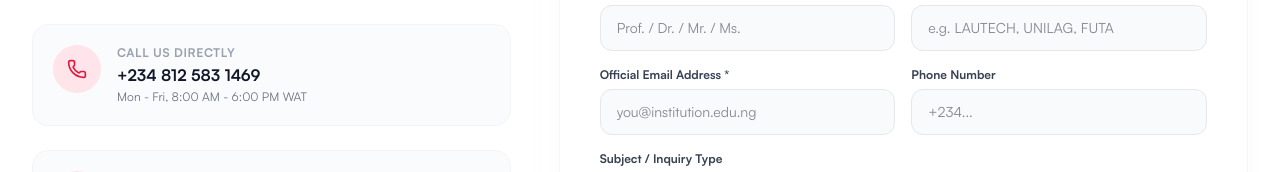
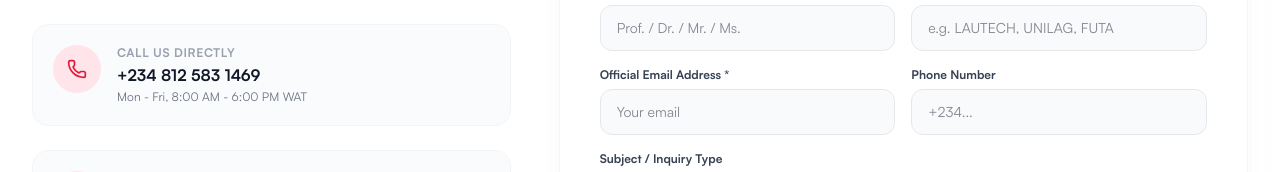
Before and after one commit to Joseph-fol/DMDAS-WEBSITE, a Next.js app: page /contact in a window 1280 px wide. Shown: the part 506-678 px from the top of the page. Built offline with nearby package versions, Linux system fonts and the light colour scheme.

Commit message:
Add AOS animations to ContactPage and FaqAccordion components

```diff
--- a/src/app/contact/page.tsx
+++ b/src/app/contact/page.tsx
@@ -47,7 +47,7 @@ export default function ContactPage() {
         <div className="max-w-7xl mx-auto px-4 sm:px-6 lg:px-8">
           <div className="grid grid-cols-1 lg:grid-cols-12 gap-12">
             {/* Left: Contact Info */}
-            <div className="lg:col-span-5 space-y-8">
+            <div data-aos="fade-right" data-aos-delay="100" className="lg:col-span-5 space-y-8">
               <div>
                 <h3 className="text-2xl font-bold text-gray-900 tracking-tight">
                   Reach Our Support & Institutional Team
@@ -102,12 +102,12 @@ export default function ContactPage() {
             </div>
 
             {/* Right: Contact Form */}
-            <div className="lg:col-span-7 bg-white p-8 sm:p-10 rounded-3xl border border-gray-100/90 shadow-xl shadow-gray-100/50">
+            <div data-aos="fade-left" data-aos-delay="200" className="lg:col-span-7 bg-white p-8 sm:p-10 rounded-3xl border border-gray-100/90 shadow-xl shadow-gray-100/50">
               {!isSubmitted ? (
                 <form onSubmit={handleSubmit} className="space-y-4">
                   <h3 className="text-xl font-bold text-gray-900 mb-2">Send us a Message</h3>
 
-                  <div className="grid grid-cols-1 sm:grid-cols-2 gap-4">
+                  <div data-aos="fade-down" data-aos-delay="100" className="grid grid-cols-1 sm:grid-cols-2 gap-4">
                     <div>
                       <label className="block text-xs font-semibold text-gray-700 mb-1.5">
                         Your Full Name *
@@ -137,7 +137,7 @@ export default function ContactPage() {
                     </div>
                   </div>
 
-                  <div className="grid grid-cols-1 sm:grid-cols-2 gap-4">
+                  <div data-aos="fade-down" data-aos-delay="200" className="grid grid-cols-1 sm:grid-cols-2 gap-4">
                     <div>
                       <label className="block text-xs font-semibold text-gray-700 mb-1.5">
                         Official Email Address *
@@ -147,7 +147,7 @@ export default function ContactPage() {
                         required
                         value={formData.email}
                         onChange={(e) => setFormData({ ...formData, email: e.target.value })}
-                        placeholder="you@institution.edu.ng"
+                        placeholder="Your email"
                         className="w-full px-4 py-3 bg-gray-50 border border-gray-200 rounded-xl text-sm focus:bg-white focus:outline-none focus:border-[#E1193E] text-gray-900"
                       />
                     </div>
@@ -166,7 +166,7 @@ export default function ContactPage() {
                     </div>
                   </div>
 
-                  <div>
+                  <div data-aos="fade-down" data-aos-delay="300">
                     <label className="block text-xs font-semibold text-gray-700 mb-1.5">
                       Subject / Inquiry Type
                     </label>
@@ -183,7 +183,7 @@ export default function ContactPage() {
                     </select>
                   </div>
 
-                  <div>
+                  <div data-aos="fade-down" data-aos-delay="400">
                     <label className="block text-xs font-semibold text-gray-700 mb-1.5">
                       Your Message *
                     </label>
@@ -222,7 +222,7 @@ export default function ContactPage() {
                   </div>
                   <h3 className="text-2xl font-bold text-gray-900">Message Received!</h3>
                   <p className="text-sm text-gray-600 max-w-md mx-auto">
-                    Thank you for reaching out, <strong>{formData.name}</strong>. Our institutional team will get back to you via <strong>{formData.email}</strong> shortly.
+                    Thank you for reaching out, <strong>{formData.name}</strong>. Our support team will get back to you via <strong>{formData.email}</strong> shortly.
                   </p>
                   <button
                     onClick={() => {
--- a/src/components/FaqAccordion.tsx
+++ b/src/components/FaqAccordion.tsx
@@ -72,6 +72,9 @@ export default function FaqAccordion({
         return (
           <div
             key={idx}
+            data-aos={idx % 2 === 0 ? "fade-right" : "fade-left"}
+            data-aos-delay={Math.min(idx * 120, 600)}
+            data-aos-duration="700"
             className={`border rounded-2xl p-5 sm:p-6 transition-all duration-200 bg-white ${
               isOpen
                 ? "border-[#E1193E]/30 shadow-md shadow-red-500/5 ring-1 ring-[#E1193E]/20"
```
